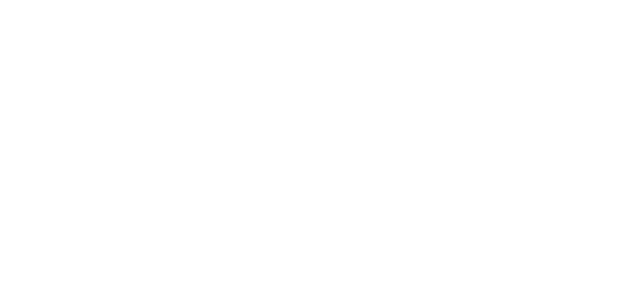
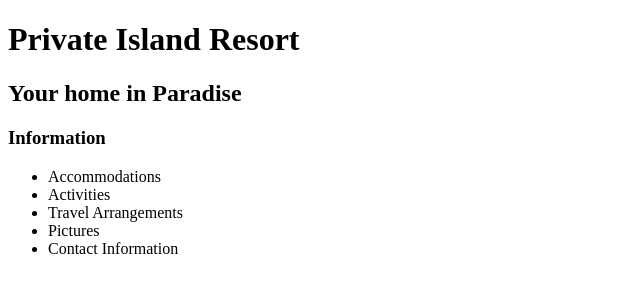
Before and after one commit to BrianHGrant/private_island, a plain HTML site: page index.html in a window 1280 px wide. Shown: the whole page, without its empty margins (0-640 px from the left). Drawn offline with Linux system fonts and the light colour scheme.

Commit message:
updated html

```diff
--- a/index.html
+++ b/index.html
@@ -5,6 +5,18 @@
   <title>Private Island Resort</title>
 </head>
 <body>
+  <h1>Private Island Resort</h1>
+  <h2>Your home in Paradise</h2>
+
+  <h3>Information</h3>
+    <ul>
+      <li>Accommodations</li>
+      <li>Activities</li>
+      <li>Travel Arrangements</li>
+      <li>Pictures</li>
+      <li>Contact Information</li>
+
+    </ul>
 
 </body>
 
```
